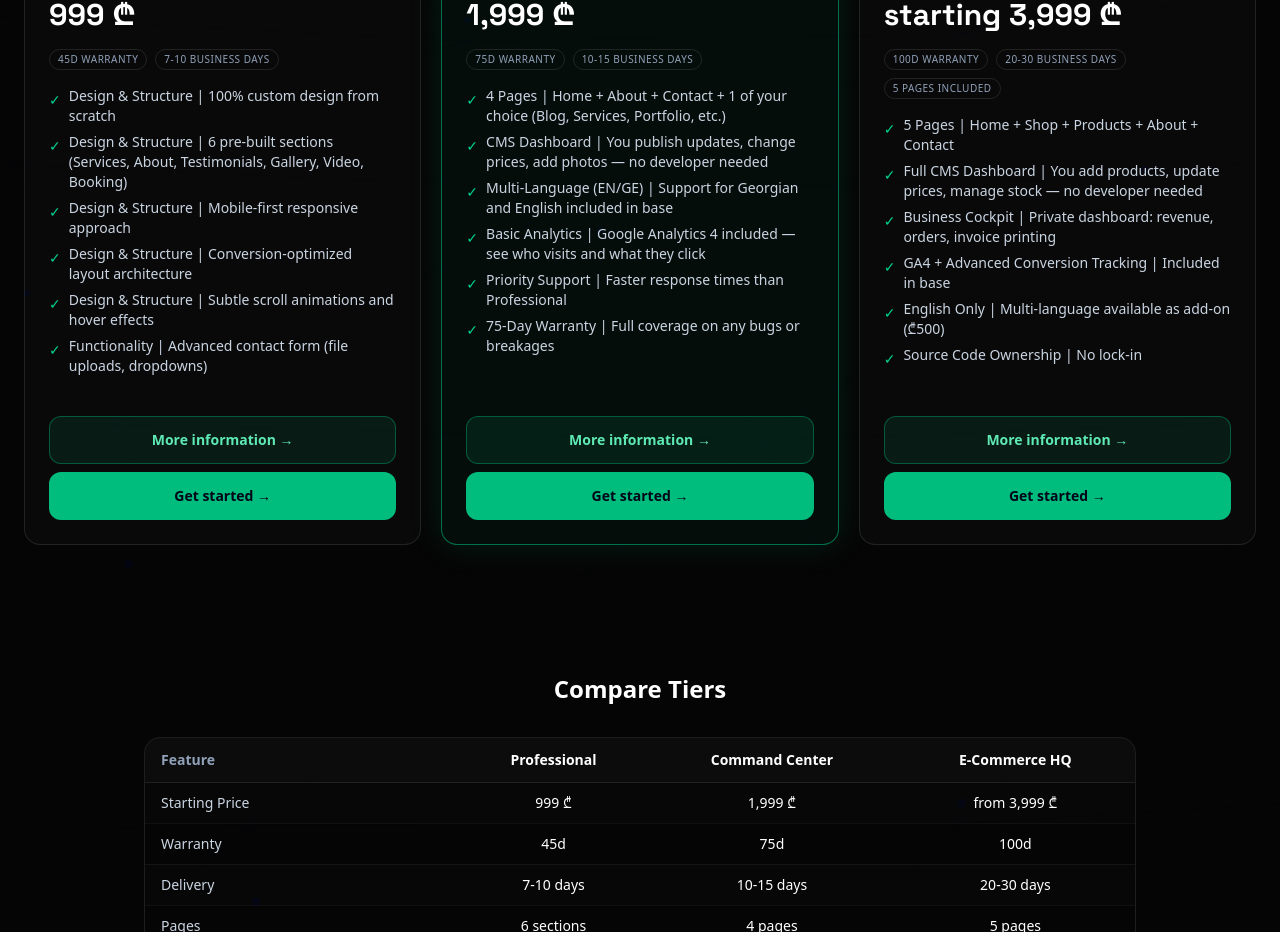
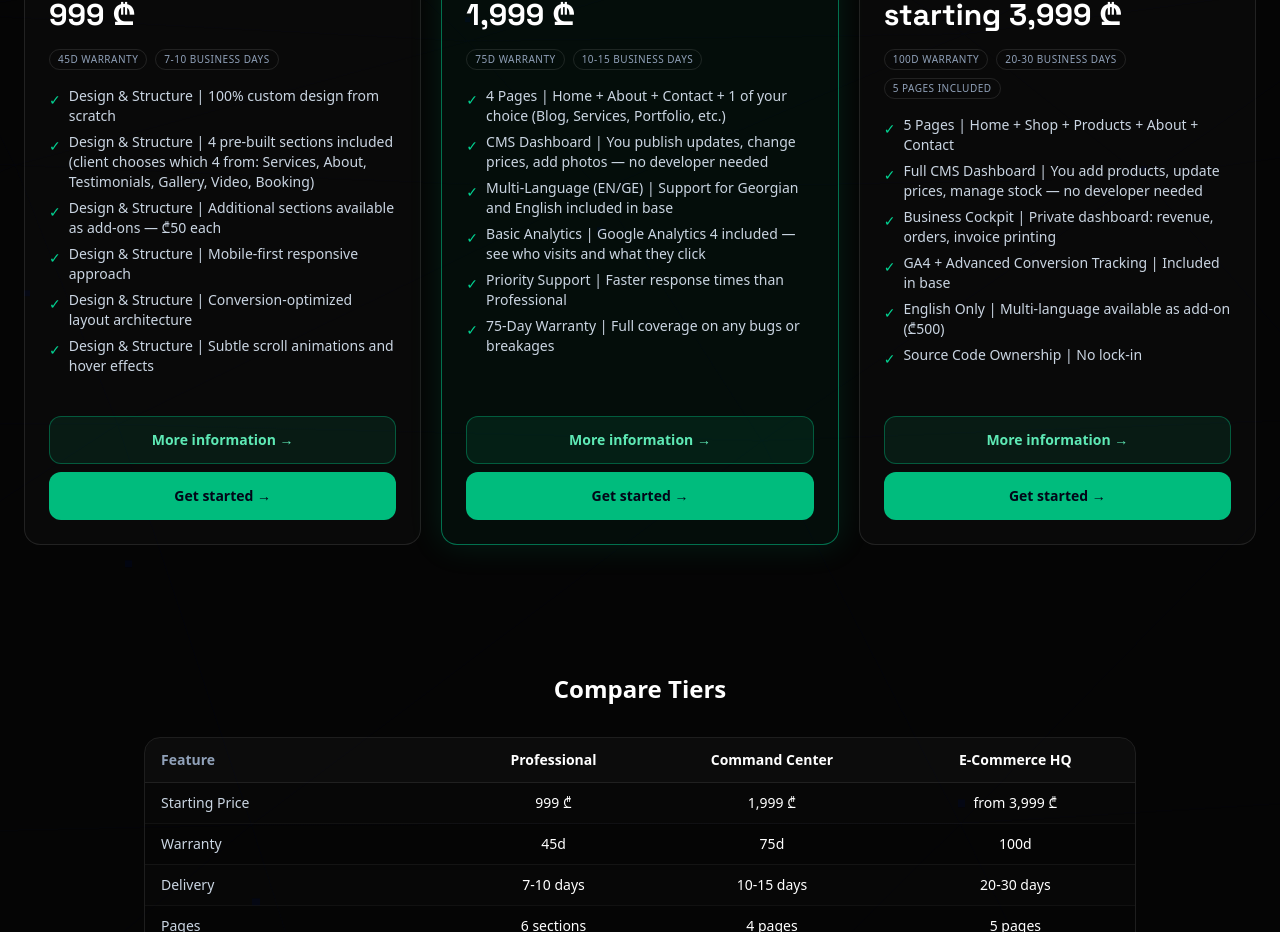
Before and after one commit to socraticblock/Agency, a Next.js app: page /en/pricing in a window 1280 px wide. Shown: the part 960-1892 px from the top of the page. Built offline with nearby package versions, Linux system fonts and the light colour scheme; no server answers; a web font is replaced by a local one.

Commit message:
Update Professional tier: 4 pre-built sections included, additional sections ₾50 each

```diff
--- a/src/constants/pricing/foundations.ts
+++ b/src/constants/pricing/foundations.ts
@@ -20,7 +20,8 @@ export const FOUNDATIONS: Foundation[] = [
     description: "A strategically crafted landing page optimized to turn visitors into leads. Built from scratch for your brand—no templates, no limitations.",
     scope: [
       'Design & Structure | 100% custom design from scratch',
-      'Design & Structure | 6 pre-built sections (Services, About, Testimonials, Gallery, Video, Booking)',
+      'Design & Structure | 4 pre-built sections included (client chooses which 4 from: Services, About, Testimonials, Gallery, Video, Booking)',
+      'Design & Structure | Additional sections available as add-ons — ₾50 each',
       'Design & Structure | Mobile-first responsive approach',
       'Design & Structure | Conversion-optimized layout architecture',
       'Design & Structure | Subtle scroll animations and hover effects',
--- a/src/lib/bot-knowledge.ts
+++ b/src/lib/bot-knowledge.ts
@@ -22,7 +22,8 @@ export const knowledgeBase = {
         "A strategically crafted landing page optimized to turn visitors into leads. Built from scratch — no templates, no limitations.",
       features: [
         "100% custom design from scratch (no templates)",
-        "6 pre-built sections (Services, About, Testimonials, Gallery, Video, Booking)",
+        "4 pre-built sections included (choose any 4 from: Services, About, Testimonials, Gallery, Video, Booking)",
+        "Additional sections available as add-ons — ₾50 each",
         "Mobile-first responsive approach",
         "Conversion-optimized layout architecture",
         "Subtle scroll animations and hover effects",
```
